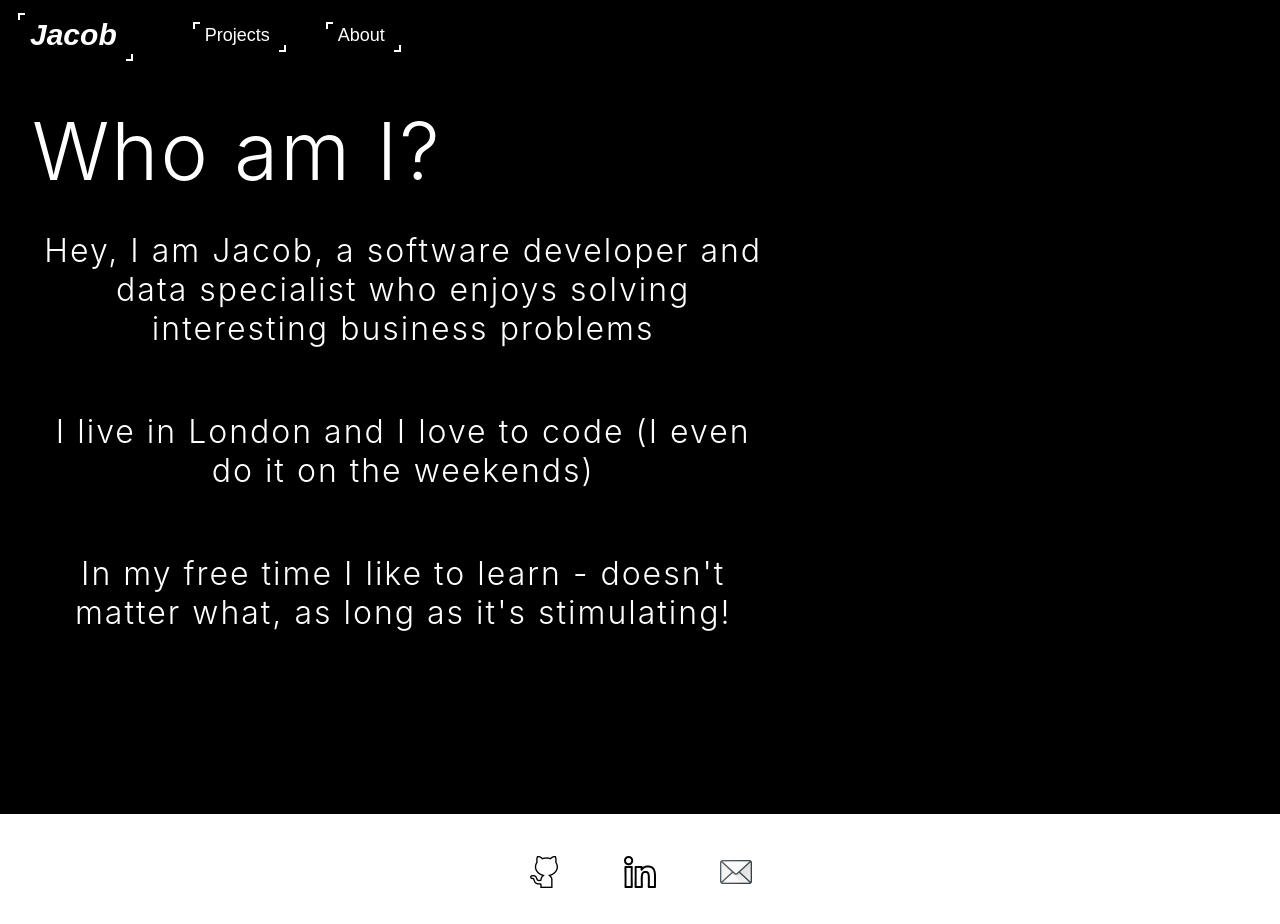
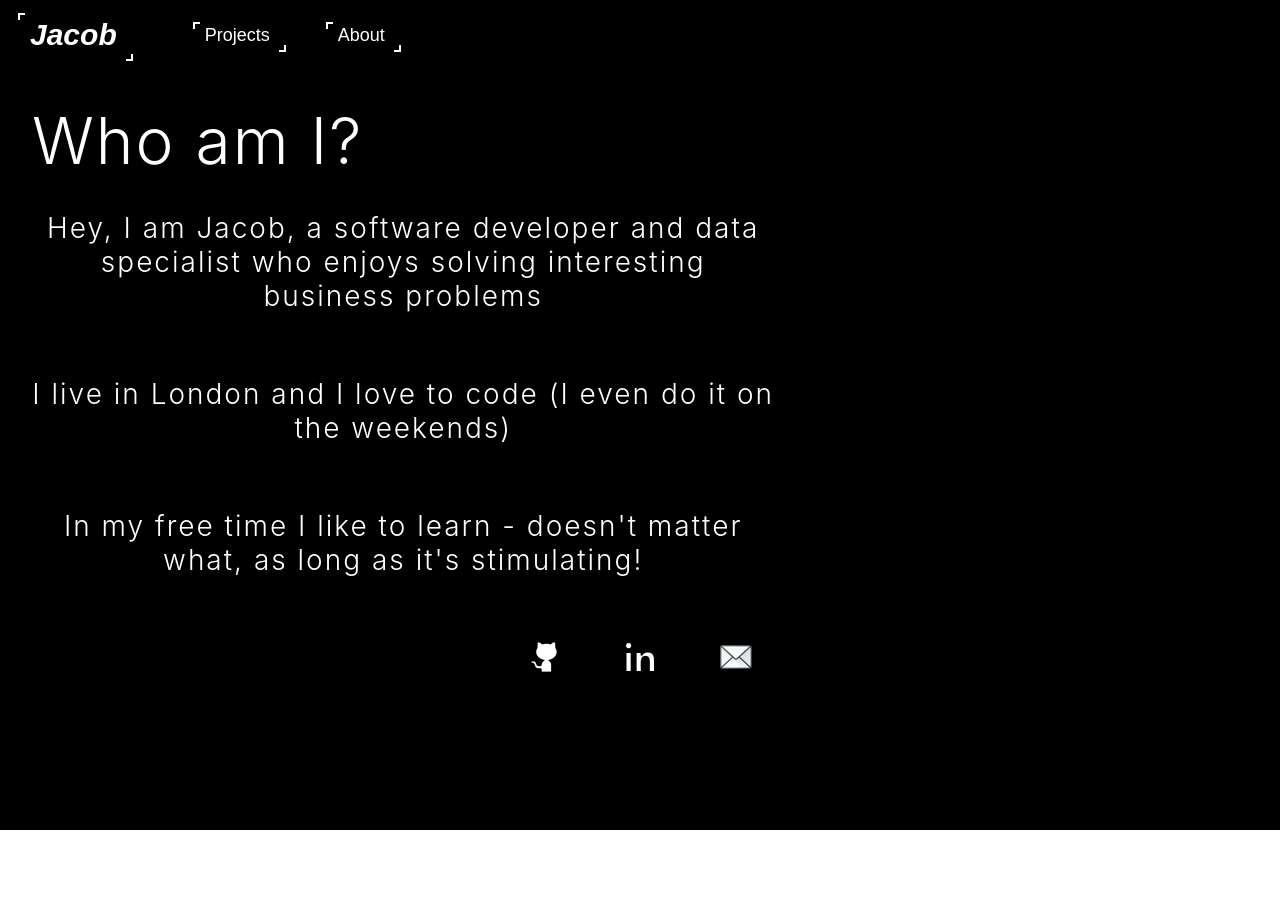
Before and after one commit to jacob-frazer/personal-site, a React app: page /about in a window 1280 px wide. After the commit the page ends 830 px from the top, so only its background shows below. Built offline with nearby package versions, Linux system fonts and the light colour scheme.

Commit message:
About page working for all screen sizes (except ridiculous)

```diff
--- a/src/Components/AboutPage/About.tsx
+++ b/src/Components/AboutPage/About.tsx
@@ -1,10 +1,12 @@
 import { motion, Variants } from 'framer-motion';
 import React from 'react';
+import styled from 'styled-components';
 
 import Connections from '@generics/Connections';
 import { Background, BasicText } from '@generics/SimpleStyledComponents';
 
 import colours from '@utils/colours';
+import { DEVICE_WIDTHS } from '@utils/constants';
 
 const BounceFromBelowVariants: Variants = {
   offscreen: {
@@ -23,11 +25,44 @@ const BounceFromBelowVariants: Variants = {
   }
 };
 
+
+const AboutText = styled(BasicText)`
+  @media ${DEVICE_WIDTHS.mobileS} {
+    font-size: 1rem;
+    width: 75%;
+  }
+  @media ${DEVICE_WIDTHS.tablet} {
+    font-size: 1.5rem;
+  }
+  @media ${DEVICE_WIDTHS.laptop} {
+    font-size: 1.75rem;
+    width: 58%;
+  }
+  @media ${DEVICE_WIDTHS.desktop} {
+    font-size: 2rem;
+  }
+  `;
+
+const AboutHeader = styled(BasicText)`
+  @media ${DEVICE_WIDTHS.mobileS} {
+    font-size: 2.5rem;
+  }
+  @media ${DEVICE_WIDTHS.tablet} {
+    font-size: 3.5rem;
+  }
+  @media ${DEVICE_WIDTHS.laptop} {
+    font-size: 4rem;
+  }
+  @media ${DEVICE_WIDTHS.desktop} {
+    font-size: 5rem;
+  }
+  `;
+
 class AboutPage extends React.Component{
     render(){
       return(
         <>
-        <Background backgroundCol={colours.black} height="93vh">
+        <Background backgroundCol={colours.black} height="95vh">
           <motion.div
             drag={true}
             dragConstraints={{ left: 0, right: 0, top: 25, bottom: 25 }}
@@ -36,21 +71,21 @@ class AboutPage extends React.Component{
             viewport={{ once: true, amount: 0.5 }}
             variants={BounceFromBelowVariants}
             >
-          <BasicText fontCol={colours.white} fontSize='5rem' padding='2rem' fontWeight='300' letterSpacing='2px' width='75%' display='float' float='left'>
+          <AboutHeader fontCol={colours.white} fontSize='1rem' padding='2rem' fontWeight='300' letterSpacing='2px' width='75%' display='float' float='left'>
             Who am I?
-          </BasicText>
+          </AboutHeader>
 
-          <BasicText fontCol={colours.white} fontSize='2rem' padding='2rem' fontWeight='300' letterSpacing='2px' width='58%'>
+          <AboutText fontCol={colours.white} fontSize='0.5rem' padding='2rem' fontWeight='300' letterSpacing='2px' width='58%'>
             Hey, I am Jacob, a software developer and data specialist who enjoys solving interesting business problems
-          </BasicText>
-          <BasicText fontCol={colours.white} fontSize='2rem' padding='2rem' fontWeight='300' letterSpacing='2px' width='58%'>
+          </AboutText>
+          <AboutText fontCol={colours.white} fontSize='0.5rem' padding='2rem' fontWeight='300' letterSpacing='2px' width='58%'>
             I live in London and I love to code (I even do it on the weekends)
-          </BasicText>
-          <BasicText fontCol={colours.white} fontSize='2rem' padding='2rem' fontWeight='300' letterSpacing='2px' width='58%'>
+          </AboutText>
+          <AboutText fontCol={colours.white} fontSize='0.5rem' padding='2rem' fontWeight='300' letterSpacing='2px' width='58%'>
             In my free time I like to learn - doesn't matter what, as long as it's stimulating!
-          </BasicText>
+          </AboutText>
           </motion.div>
-          <Connections colour='light' padding="10rem 0 0 0"/>
+          <Connections colour='light' padding='0'/>
         </Background>
         </>
       )
--- a/src/utils/constants.tsx
+++ b/src/utils/constants.tsx
@@ -19,3 +19,24 @@ export const SKILLS_TYPEWRITER_LIST = [
     "Data Engineering",
     "Insurance",
 ];
+
+const size = {
+    mobileS: '320px',
+    mobileM: '375px',
+    mobileL: '425px',
+    tablet: '768px',
+    laptop: '1024px',
+    laptopL: '1440px',
+    desktop: '2560px'
+  }
+
+  export const DEVICE_WIDTHS = {
+    mobileS: `(min-width: ${size.mobileS})`,
+    mobileM: `(min-width: ${size.mobileM})`,
+    mobileL: `(min-width: ${size.mobileL})`,
+    tablet: `(min-width: ${size.tablet})`,
+    laptop: `(min-width: ${size.laptop})`,
+    laptopL: `(min-width: ${size.laptopL})`,
+    desktop: `(min-width: ${size.desktop})`,
+    desktopL: `(min-width: ${size.desktop})`
+  };
```
